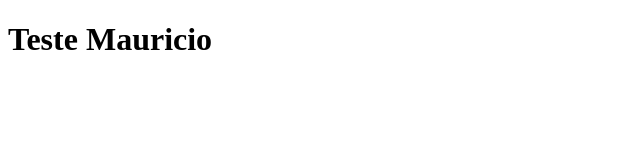
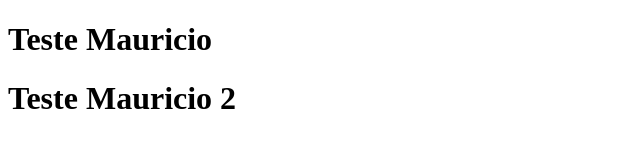
Before and after one commit to mauricioc08/action_vps, a plain HTML site: page index.html in a window 1280 px wide. Shown: the whole page, without its empty margins (0-640 px from the left). Drawn offline with Linux system fonts and the light colour scheme.

Commit message:
pipeline teste

```diff
--- a/index.html
+++ b/index.html
@@ -7,5 +7,6 @@
 </head>
 <body>
     <h1>Teste Mauricio</h1>
+    <h1>Teste Mauricio 2</h1>
 </body>
 </html>
```
Also changed, not shown: 1 other file.
